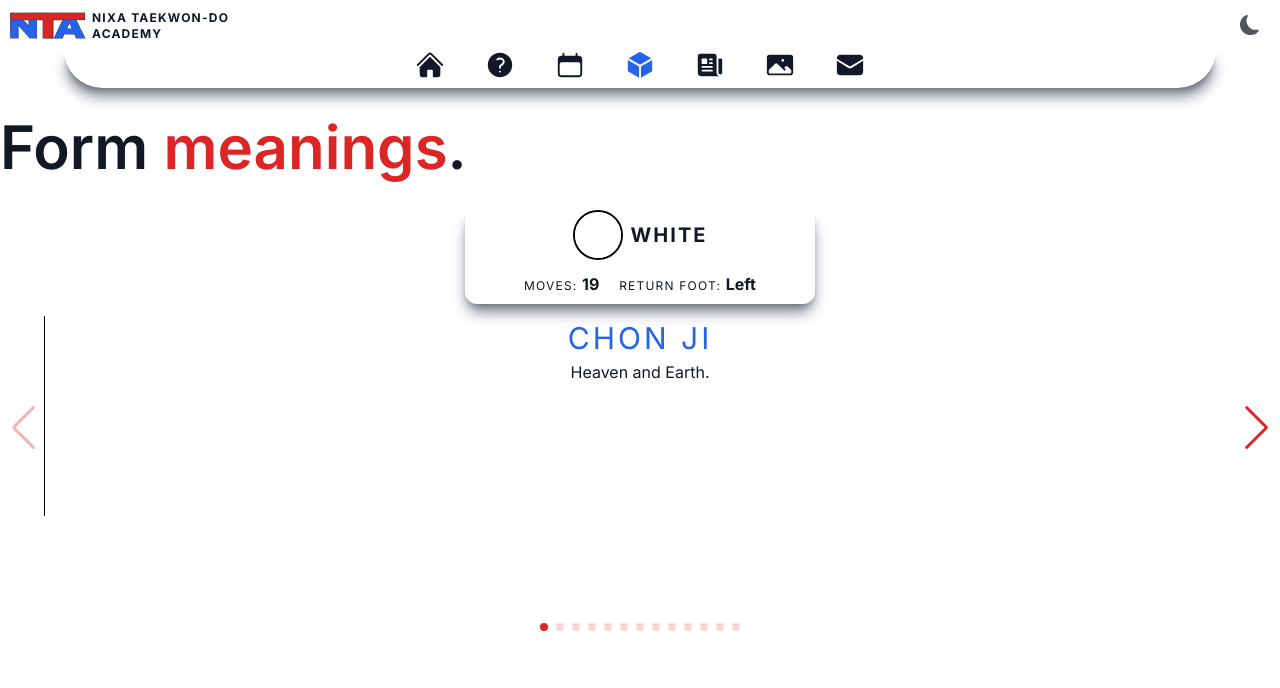
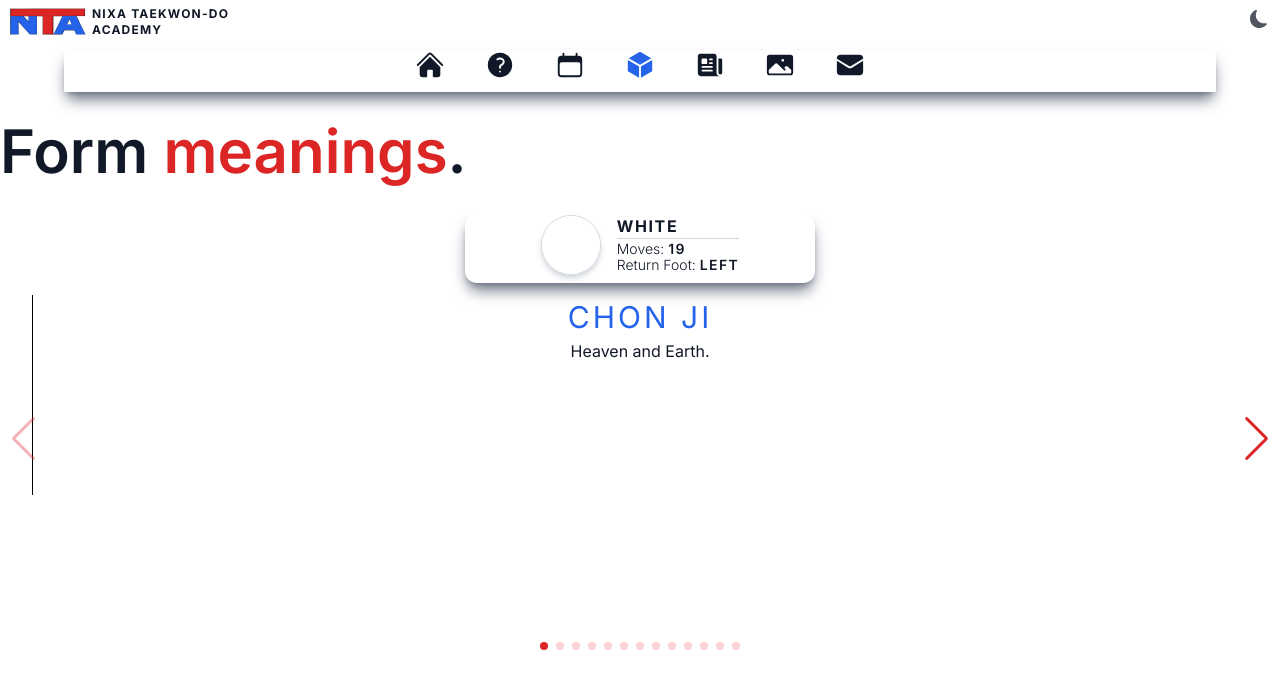
Before and after one commit to indmillr/nixatkd, a Next.js app: page /forms in a window 1280 px wide. Shown: the top 688 px of the page. Built offline with nearby package versions, Linux system fonts and the light colour scheme.

Commit message:
Update Forms Page

```diff
--- a/src/components/DarkModeSwitch.jsx
+++ b/src/components/DarkModeSwitch.jsx
@@ -22,12 +22,12 @@ export default function DarkModeSwitch() {
       {mounted &&
         (currentTheme === "dark" ? (
           <MdLightMode
-            className="animate-pulse hover:animate-spin text-xl cursor-pointer hover:text-blue-600 translate-all duration-500"
+            className="animate-pulse hover:animate-spin text-lg cursor-pointer hover:text-blue-600 translate-all duration-500"
             onClick={() => setTheme("light")}
           />
         ) : (
           <BsMoonFill
-            className="animate-pulse hover:animate-spin text-xl cursor-pointer hover:text-red-600 translate-all duration-500"
+            className="animate-pulse hover:animate-spin text-lg cursor-pointer hover:text-red-600 translate-all duration-500"
             onClick={() => setTheme("dark")}
           />
         ))}
--- a/src/components/FormsSlider.js
+++ b/src/components/FormsSlider.js
@@ -7,7 +7,7 @@ const formsData = [
     title: "Chon Ji",
     belt: "White",
     moves: "19",
-    foot: "Left",
+    foot: "LEFT",
     meaning: "Heaven and Earth.",
   },
   {
@@ -15,7 +15,7 @@ const formsData = [
     title: "Dan-Gun",
     belt: "Yellow",
     moves: "21",
-    foot: "Left",
+    foot: "LEFT",
     meaning:
       "Dan-Gun is named after the Holy Dan-Gun, legendary founder of Korea in the year 2333 BC.",
   },
@@ -24,7 +24,7 @@ const formsData = [
     title: "Do-San",
     belt: "High Yellow",
     moves: "24",
-    foot: "Right",
+    foot: "RIGHT",
     meaning:
       "Do-San is the pseudonym of the patriot Ahn Chang-Ho (1876-1938). The 24 movements represents his entire life, which he devoted to furthering the education of Korea and its independence movements.",
   },
@@ -33,7 +33,7 @@ const formsData = [
     title: "Won-Hyo",
     belt: "Green",
     moves: "28",
-    foot: "Right",
+    foot: "RIGHT",
     meaning:
       "Won-Hyo was the noted monk who introduced Buddhism to the Silla Dynasty in the year 686 AD.",
   },
@@ -42,7 +42,7 @@ const formsData = [
     title: "Yul-Gok",
     belt: "High Green",
     moves: "38",
-    foot: "Left",
+    foot: "LEFT",
     meaning:
       "Yol-Gok is the pseudonym of a great philosopher and scholar Yi-i (pronounced 'Ye-e')(1536-1584) nicknamed the 'Confucius of Korea.' The 38 moves refer to his birthplace on the 38 latitude and the diagram + represents scholar.",
   },
@@ -51,7 +51,7 @@ const formsData = [
     title: "Joong-Gun",
     belt: "Blue",
     moves: "32",
-    foot: "Left",
+    foot: "LEFT",
     meaning:
       "Joon-Gun is named after the patrios Ahn Joon-Gun, who assassinated Hiro-Bumi Ito, the first Japanese Governor General of Korea, known as the man who played the leading part in the Korea-Japan merger. The 32 moves represent Mr. Ahn's ago when he was executed at Lui-Shung prison in 1910.",
   },
@@ -60,7 +60,7 @@ const formsData = [
     title: "Toi-Gye",
     belt: "High Blue",
     moves: "37",
-    foot: "Right",
+    foot: "RIGHT",
     meaning:
       "Toi-Gye is the pen name of the noted scholar Yi-Hwang (16th century), an authorite on Neo-Confucianism. The 37 moves refer to his birth place on the 37 latitude and the diagram + represents scholar.",
   },
@@ -137,51 +137,48 @@ const FormsSlider = () => {
         clickable: true,
       }}
       modules={[Navigation, Pagination]}
-      className="h-[435px]"
+      className="h-[450px]"
     >
       {formsData.map((pattern, index) => {
         return (
           <SwiperSlide key={index}>
-            <div className="flex h-full flex-col items-center gap-x-2 px-11 mt-0">
-              {/* avatar, name, position */}
-              <div className="rounded-xl shadow-lg shadow-gray-500 w-full max-w-[350px] flex flex-col items-center relative mx-auto mb-2 pb-2">
-                <div className="flex flex-col text-center">
-                  {/* avatar */}
-                  <div className="mb-3 flex mx-auto justify-center items-center">
+            <div className="flex h-full flex-col items-center gap-x-2 px-8 mt-0">
+              <div className="rounded-xl shadow-lg shadow-gray-500 w-[85%] max-w-[350px] flex flex-col items-center relative mx-auto mb-2 pb-1">
+                <div className="flex flex-col">
+                  <div className="mb-1 flex items-center">
                     <Image
                       src={pattern.image}
-                      width={50}
-                      height={50}
+                      width={60}
+                      height={60}
                       alt=""
-                      className="rounded-full border-2 border-solid border-black dark:border-gray-700"
+                      className="rounded-full border border-gray-300 dark:border-gray-700 shadow-md shadow-gray-300 dark:shadow-gray-700 mr-2"
                     />
-
-                    {/* position */}
-                    <span className="ml-2 text-xl uppercase font-bold tracking-widest">
+                    <div className="ml-2 my-0 py-0 flex flex-col flex-1 text-left">
+                      <div className="flex border-b border-gray-300 dark:border-gray-700 my-0 py-0 uppercase font-bold tracking-widest items-center">
                         {pattern.belt}
-                    </span>
                       </div>
-                  <div className="flex flex-col justify-center mb-0 font-bold">
-                    <div>
-                      <span className="text-[12px] uppercase font-normal tracking-widest">
-                        MOVES:{" "}
+                      <div className="text-sm flex text-left py-0 my-0 items-center font-semibold tracking-widest">
+                        <span className="font-light tracking-normal mr-1">
+                          Moves:{" "}
                         </span>{" "}
                         {pattern.moves}{" "}
-                      <span className="text-[12px] ml-4 uppercase font-normal tracking-widest">
-                        return foot:{" "}
+                      </div>
+                      <div className="text-sm tracking-widest font-semibold flex text-left py-0 my-0 items-center -mt-1">
+                        <span className="font-light tracking-normal mr-1">
+                          Return Foot:{" "}
                         </span>{" "}
                         {pattern.foot}
                       </div>
                     </div>
                   </div>
                 </div>
-              {/* quote & message */}
+              </div>
+
               <div className="w-full flex-1 flex flex-col items-center px-3 mt-1 before:w-[1px] lg:before:bg-black dark:lg:before:bg-white lg:before:absolute lg:before:left-0 mb-5 border-black lg:before:h-[200px] relative">
-                {/* quote icon */}
                 <div className="my-1 text-blue-600 dark:text-red-600 text-2xl md:text-2xl font-bold lg:font-normal lg:text-3xl uppercase tracking-widest">
                   {pattern.title}
                 </div>
-                {/* message */}
+
                 <div className="text-left h-full px-2">{pattern.meaning}</div>
               </div>
             </div>
--- a/src/components/Header.jsx
+++ b/src/components/Header.jsx
@@ -51,8 +51,8 @@ export default function Header() {
   const pathname = router.pathname;
 
   return (
-    <div className="flex shadow-lg translate-all duration-1000 rounded-b-full shadow-gray-500 justify-center max-w-6xl sm:mx-auto items-center pb-2 pt-0 my-0">
-      <div className="flex cursor-pointer space-x-6 md:space-x-8 lg:space-x-10 text-2xl md:text-2xl lg:text-3xl">
+    <div className="flex shadow-lg translate-all duration-1000 shadow-gray-500 justify-center max-w-6xl sm:mx-auto items-center pb-3 pt-0 my-0">
+      <div className="flex cursor-pointer space-x-6 md:space-x-8 lg:space-x-10 text-3xl md:text-2xl lg:text-3xl">
         {navData.map((link, index) => {
           return (
             <Link
--- a/src/components/Logo.jsx
+++ b/src/components/Logo.jsx
@@ -7,7 +7,7 @@ import Link from "next/link";
 
 export default function Logo() {
   return (
-    <div className="w-full flex translate-all duration-1000 items-center justify-between h-[50px] pl-3 pr-5 pt-2 mb-0 pb-0">
+    <div className="w-full flex translate-all duration-1000 items-center justify-between h-[50px] px-3 py-2">
       <div className="flex flex-row -ml-3">
         <Link href="/">
           <Image
@@ -24,7 +24,7 @@ export default function Logo() {
           <p>Academy</p>
         </div>
       </div>
-      <div className="flex items-center -mt-2">
+      <div className="flex items-center -mt-3">
         <DarkModeSwitch />
       </div>
     </div>
```
Lines whose indentation alone changed are shown as unchanged.
